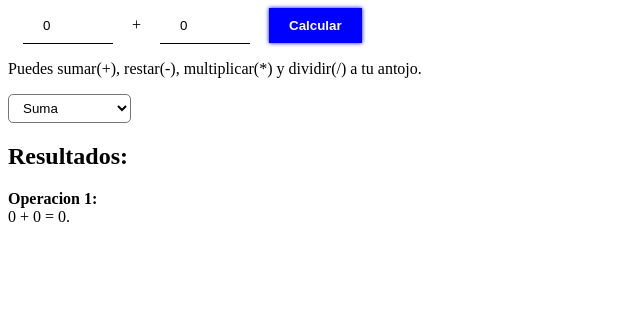
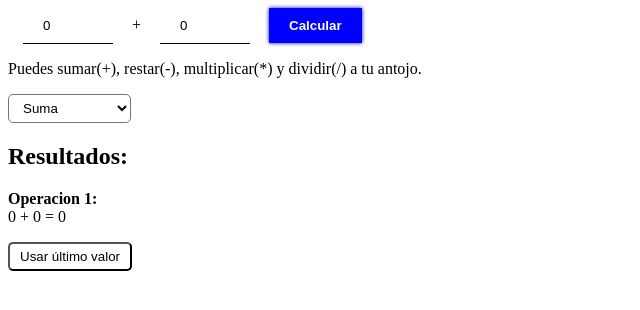
Before and after one commit to SantiagoCode/Calculadora, a plain HTML site: page index.html in a window 1280 px wide. Both pictures are taken after a click on the button "Calcular". Shown: the part 100-410 px from the top of the page, without its empty margins (0-640 px from the left). Drawn offline with Linux system fonts and the light colour scheme.

Commit message:
version 2.0

```diff
--- a/index.html
+++ b/index.html
@@ -52,6 +52,8 @@
 
         <p id="contenedor_resultados">
         </p>
+        <p id="btn_space">
+        </p>
       </div>
 
     </div>
--- a/script.js
+++ b/script.js
@@ -1,12 +1,17 @@
 var btn_calcular = document.getElementById('btn_calc');
 var cambio = document.getElementById("operador");
 var txt_resultados = document.getElementById('contenedor_resultados');
+var btn_space = document.getElementById("btn_space");
 var operacion = document.getElementById('actualizar');
 var contador = 1;
 var signo = "+";
+var last_value;
 
 btn_calcular.addEventListener("click", calcular);
 cambio.addEventListener("change", actualizar);
+
+
+
 
 // aqui actualizamos los valores de X y Y
 function calcular()
@@ -45,13 +50,30 @@ function historial(x, y, result)
 {
   txt_resultados.innerHTML +=
   "<strong> Operacion " + contador + ":</strong> <br />" +
-  x + " " + cambio.value + " " + y + " = " + result + ". <br />";
+  x + " " + cambio.value + " " + y + " = " + result + "<br />";
+
+  last_value = result;
 
   contador++;
+
+  btn_space.innerHTML =
+  "<button class='select' type='button' name='button'>Usar último valor</button>"
+
+  btn_space.addEventListener("click", reusar);
 }
+
+
 
 // Asi actualizarmos la interfaz
 function actualizar()
 {
   operacion.innerHTML = cambio.value;
 }
+
+
+// asi permitimos continuar el calculo
+function reusar()
+{
+  x.value = parseInt(last_value);
+  y.value = 0;
+}
--- a/style.css
+++ b/style.css
@@ -24,9 +24,7 @@ input.act:active
   transform: scale(0.95);
   box-shadow: none;
 }
-
-
-select.select
+.select
 {
   padding: 5px 10px;
   background: none;
```
